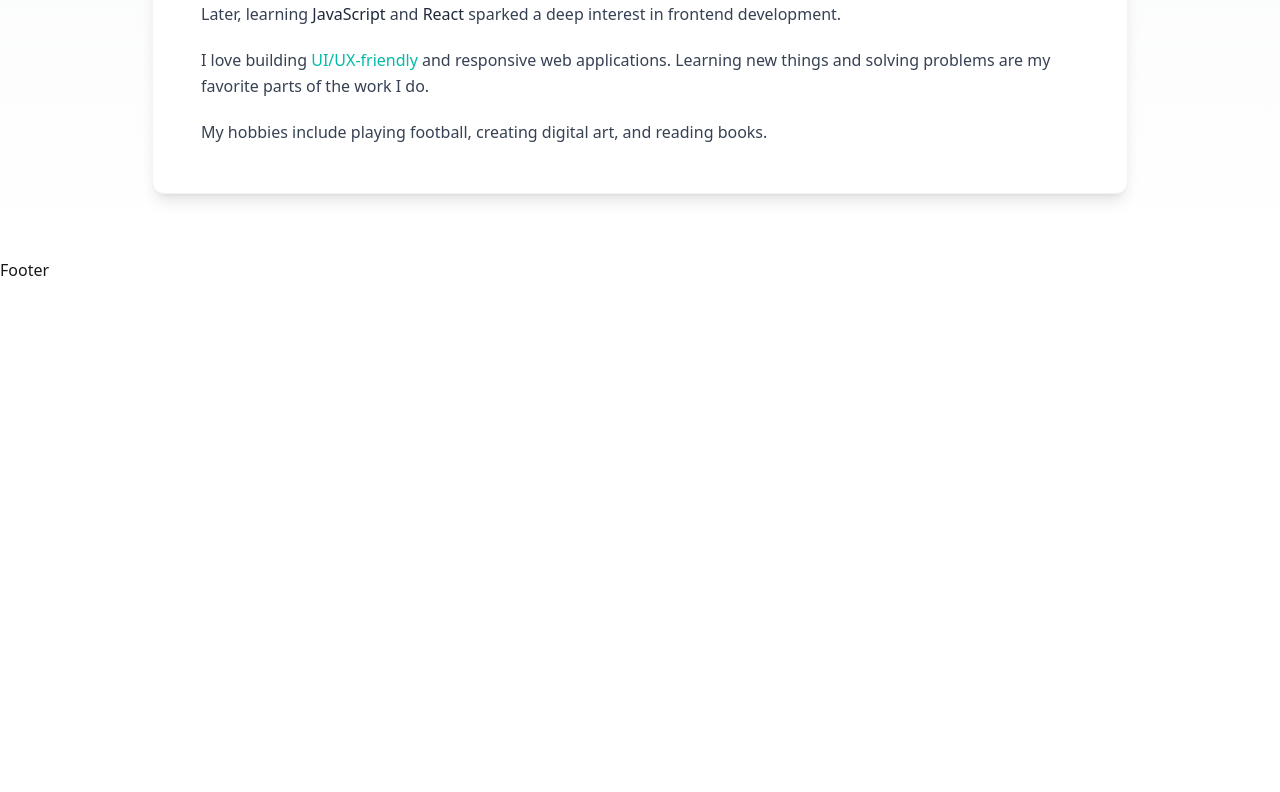
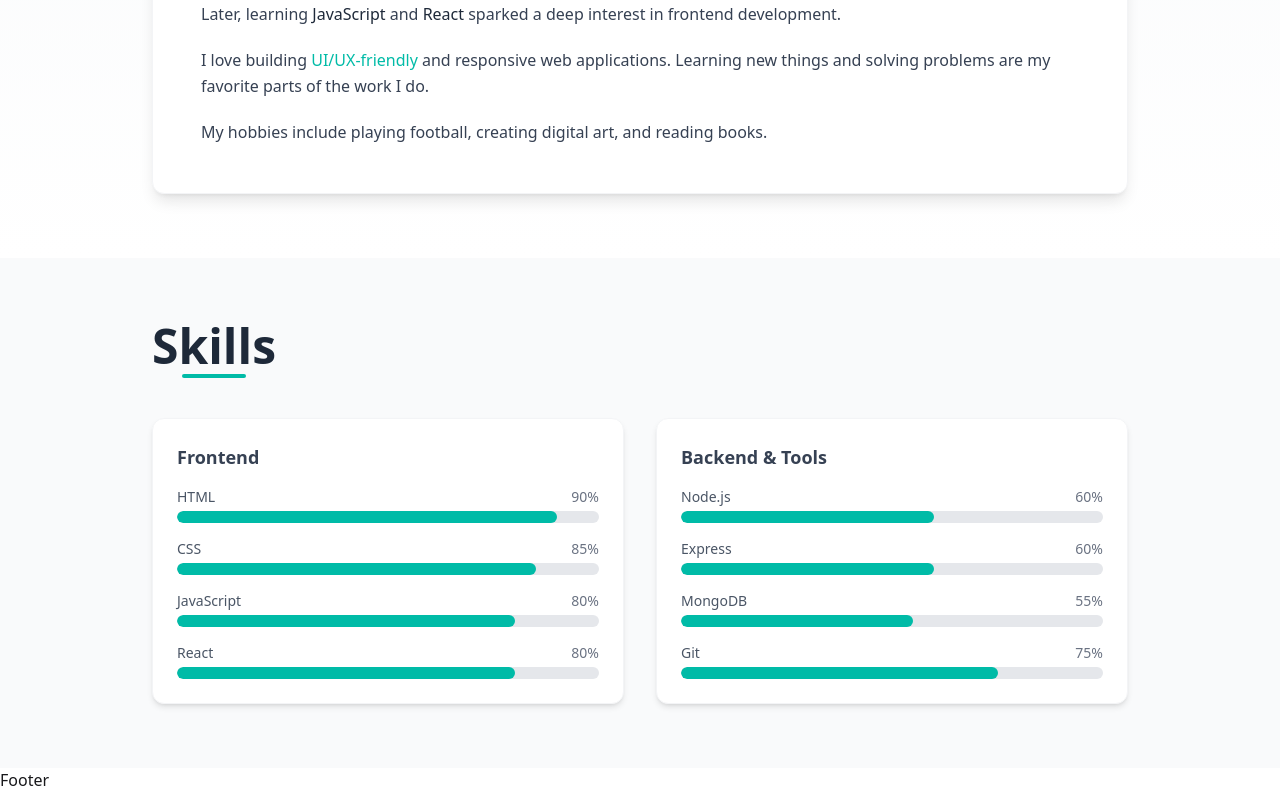
Before and after one commit to abuhasanxt/my-portfolio, a React (Vite) app: page / in a window 1280 px wide. Shown: the part 931-1723 px from the top of the page. Before the commit the page ends 1213 px from the top, so only its background shows below. Built offline with nearby package versions, Linux system fonts and the light colour scheme.

Commit message:
added Skills section

```diff
--- /dev/null
+++ b/src/Components/Skills.jsx
@@ -0,0 +1,79 @@
+import React, { useEffect } from "react";
+import AOS from "aos";
+import "aos/dist/aos.css";
+
+const Skills = () => {
+  useEffect(() => {
+    AOS.init({ duration: 800, once: true });
+  }, []);
+
+  const skillGroups = [
+    {
+      title: "Frontend",
+      items: [
+        { name: "HTML", value: 90 },
+        { name: "CSS", value: 85 },
+        { name: "JavaScript", value: 80 },
+        { name: "React", value: 80 },
+      ],
+    },
+    {
+      title: "Backend & Tools",
+      items: [
+        { name: "Node.js", value: 60 },
+        { name: "Express", value: 60 },
+        { name: "MongoDB", value: 55 },
+        { name: "Git", value: 75 },
+      ],
+    },
+  ];
+
+  return (
+    <section id="skills" className="py-16 bg-gray-50">
+      <div className="max-w-5xl mx-auto px-6">
+        {/* Section Title */}
+        <h2
+          className="text-4xl  md:text-5xl font-extrabold text-center text-gray-800 relative inline-block"
+          data-aos="fade-down"
+        >
+          Skills
+          <span className="absolute -bottom-2 left-1/2 -translate-x-1/2 w-16 h-1 bg-teal-500 rounded"></span>
+        </h2>
+
+        {/* Skill Cards */}
+        <div className="mt-12 grid md:grid-cols-2 gap-8">
+          {skillGroups.map((group, idx) => (
+            <div
+              key={group.title}
+              className="bg-white p-6 rounded-xl shadow-md border border-gray-100 hover:shadow-lg transition"
+              data-aos="fade-up"
+              data-aos-delay={idx * 150}
+            >
+              <h3 className="text-lg font-semibold text-gray-700 mb-4">
+                {group.title}
+              </h3>
+              <div className="space-y-4">
+                {group.items.map((skill) => (
+                  <div key={skill.name}>
+                    <div className="flex justify-between text-sm font-medium">
+                      <span className="text-gray-600">{skill.name}</span>
+                      <span className="text-gray-500">{skill.value}%</span>
+                    </div>
+                    <div className="w-full bg-gray-200 h-3 rounded-full overflow-hidden mt-1">
+                      <div
+                        className="h-3 bg-teal-500 rounded-full transition-all duration-700 ease-out"
+                        style={{ width: `${skill.value}%` }}
+                      ></div>
+                    </div>
+                  </div>
+                ))}
+              </div>
+            </div>
+          ))}
+        </div>
+      </div>
+    </section>
+  );
+};
+
+export default Skills;
--- a/src/Page/Home/Home.jsx
+++ b/src/Page/Home/Home.jsx
@@ -1,12 +1,14 @@
 import React from "react";
 import Banner from "../../Components/Banner";
 import About from "../../Components/About";
+import Skills from "../../Components/Skills";
 
 const Home = () => {
   return (
     <div>
       <Banner></Banner>
       <About></About>
+      <Skills></Skills>
     </div>
   );
 };
```
